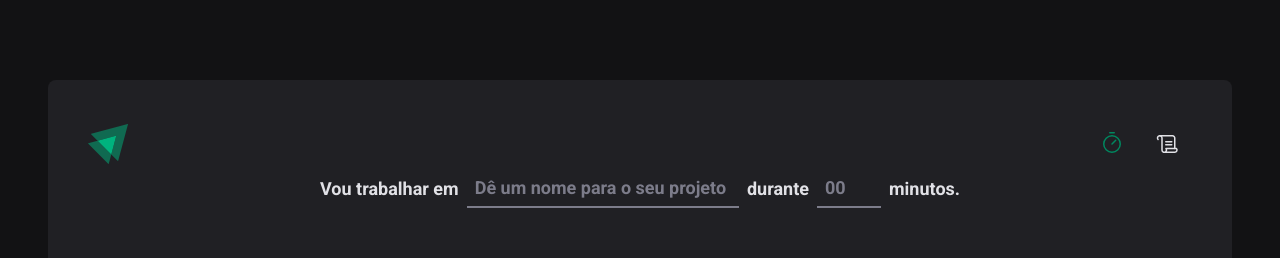
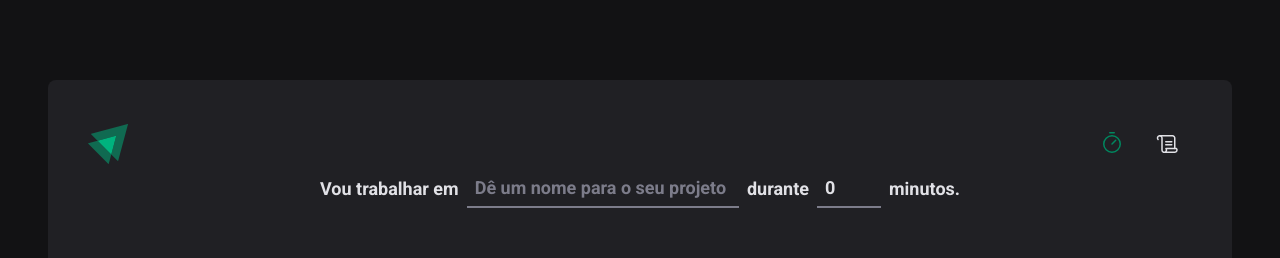
Before and after one commit to MateusHerculano01/ignite-timer, a React (Vite) app: page / in a window 1280 px wide. Shown: the top 258 px of the page. Built offline with nearby package versions, Linux system fonts and the light colour scheme.

Commit message:
feat: add typescript

```diff
--- a/src/pages/Home/index.tsx
+++ b/src/pages/Home/index.tsx
@@ -21,12 +21,18 @@
     .max(60, 'O ciclo precisa ser de no máximo 60 minutos.'),
 })
 
+type NewCycleFormData = zod.infer<typeof newCycleFormValidationSchema>
+
 export function Home() {
-  const { register, handleSubmit, watch } = useForm({
+  const { register, handleSubmit, watch } = useForm<NewCycleFormData>({
     resolver: zodResolver(newCycleFormValidationSchema),
+    defaultValues: {
+      task: '',
+      minutesAmount: 0,
+    },
   })
 
-  function handleCreateNewCycle(data: any) {
+  function handleCreateNewCycle(data: NewCycleFormData) {
     console.log(data)
   }
 
```
